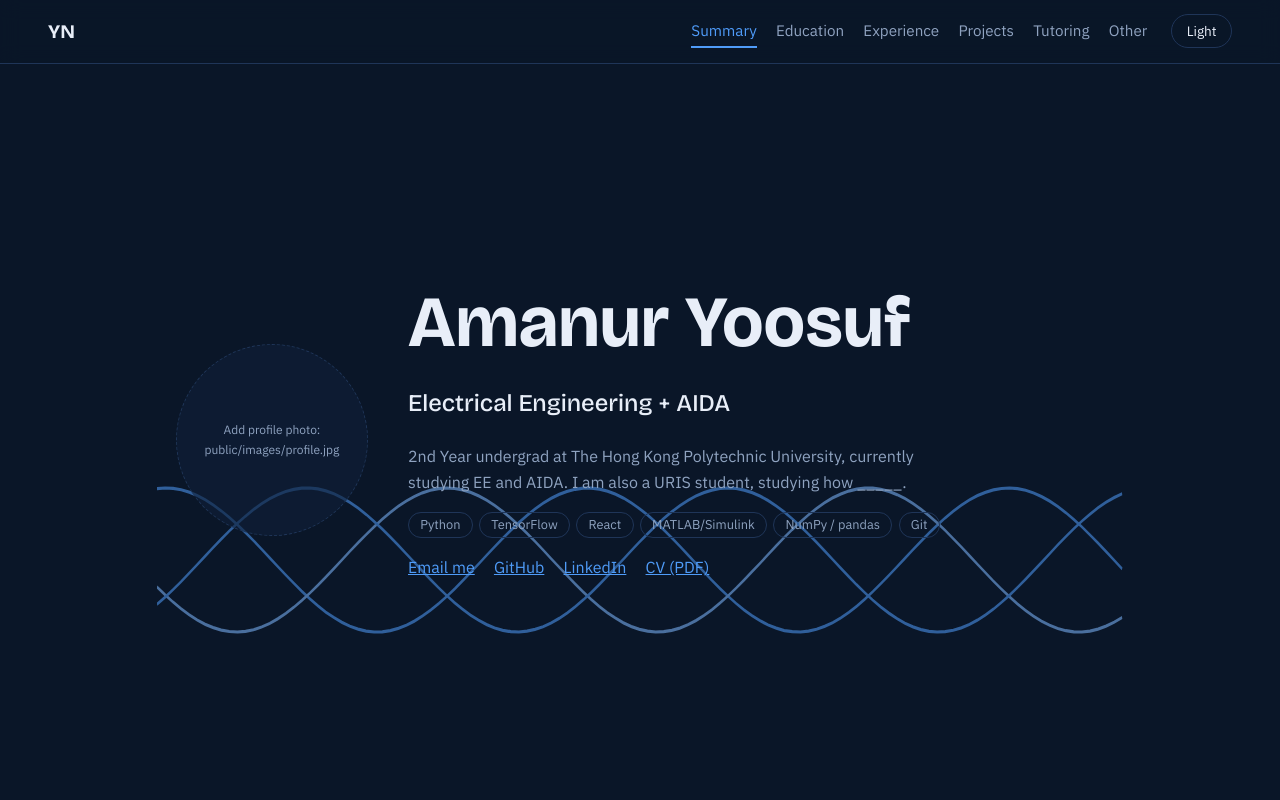
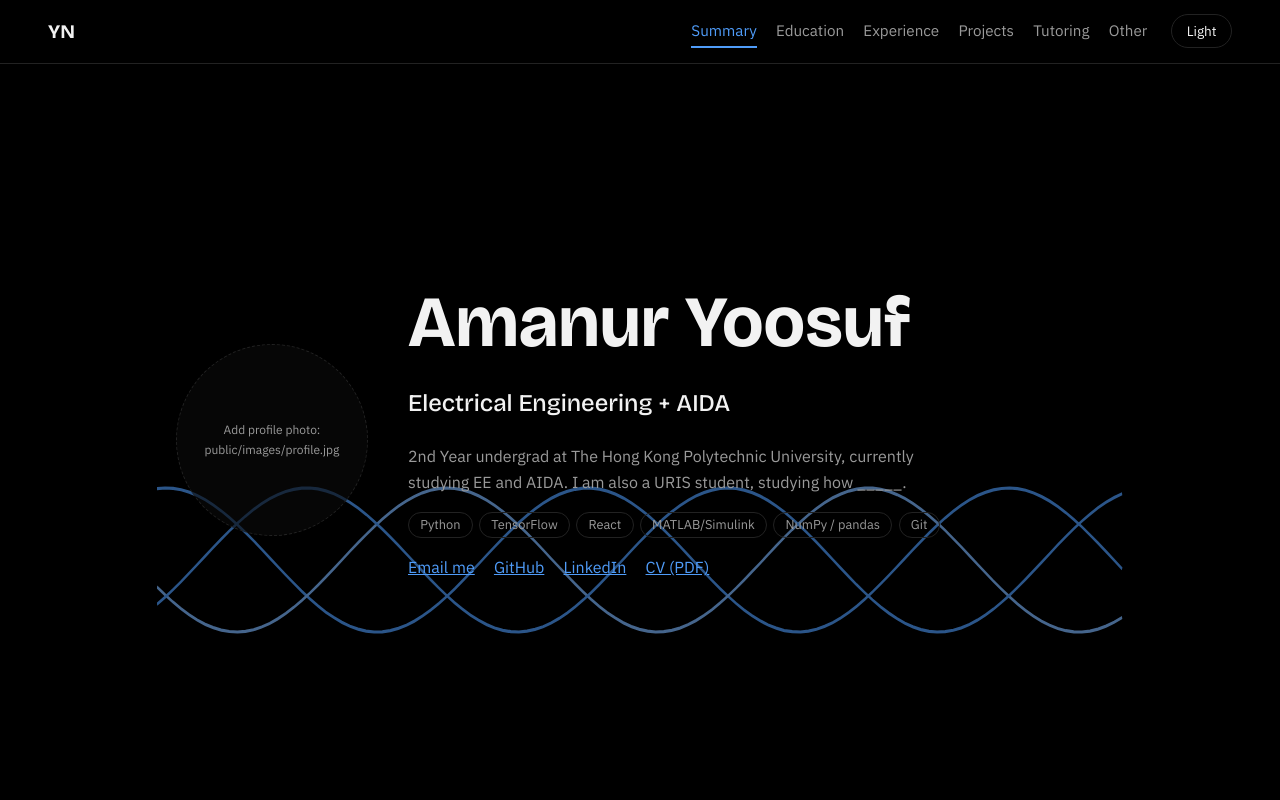
Before and after one commit to amanyoosuf/amanyoosuf.github.io, a React (Create React App) app: page / in a window 1280 px wide. Shown: the top 800 px of the page. Built offline with nearby package versions, Linux system fonts and the light colour scheme.

Commit message:
Update index.css

```diff
--- a/src/index.css
+++ b/src/index.css
@@ -2,11 +2,11 @@
 
 /* Dark blue-green is the default. Light mode overrides below. */
 :root {
-  --bg: #0a1628;
-  --surface: #102039;
-  --ink: #e8eef8;
-  --muted: #8fa3c0;
-  --line: #1f3558;
+  --bg: #000000;
+  --surface: #0a0a0a;
+  --ink: #f2f2f2;
+  --muted: #9a9a9a;
+  --line: #222222;
   --a1: #4f9cf9;
   --a2: #7fb8ff;
   --a3: #4f9cf9;
@@ -19,8 +19,8 @@
   --ink: #0a2a2e;
   --muted: #4d6f6c;
   --line: #cfe2df;
-  --a1: #1d4ed8;
-  --a2: #2563eb;
+  --a1: #ffffff;
+  --a2: #cfcfcf;
   --a3: #3a8f3a;
 }
 
```
